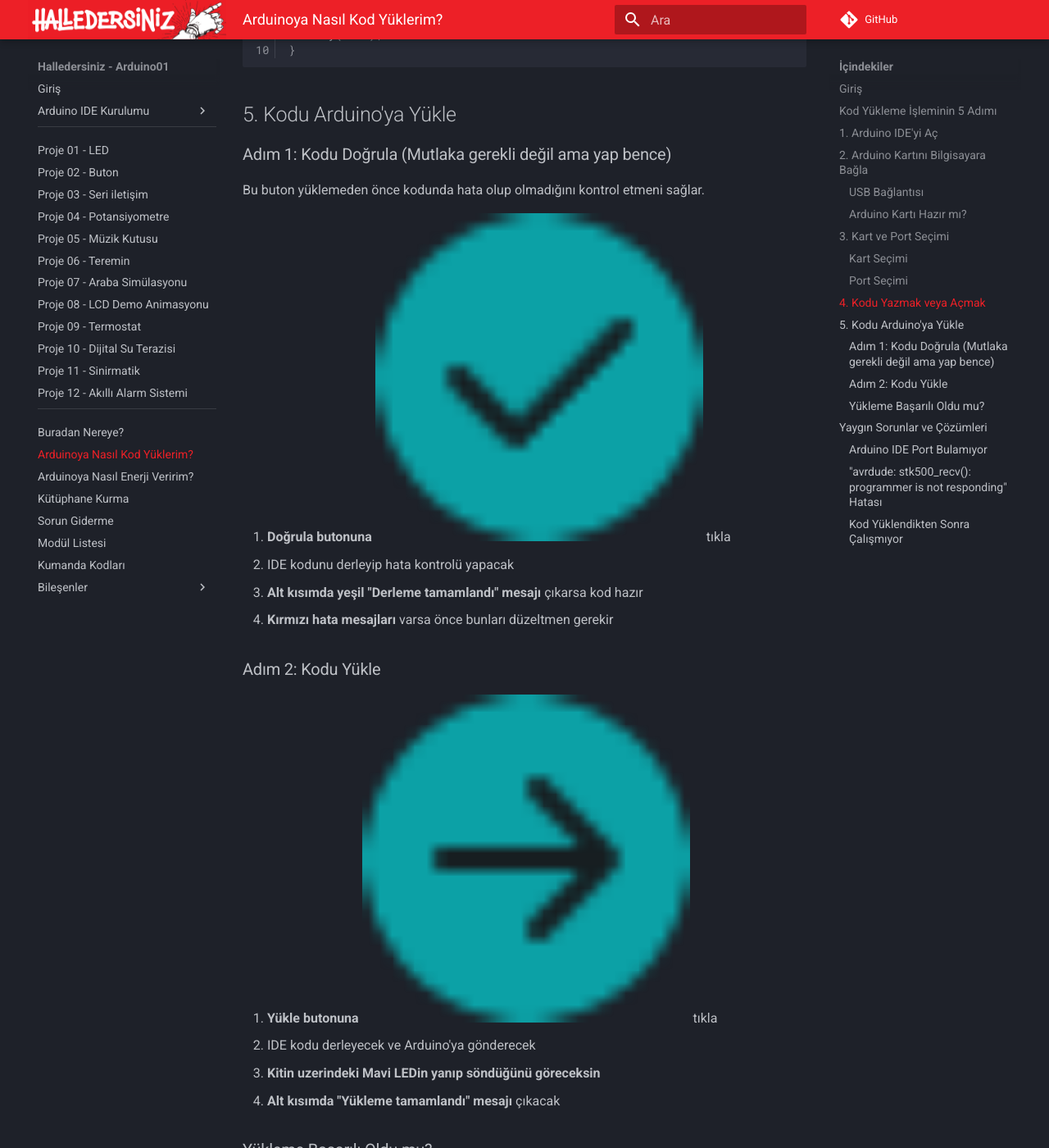
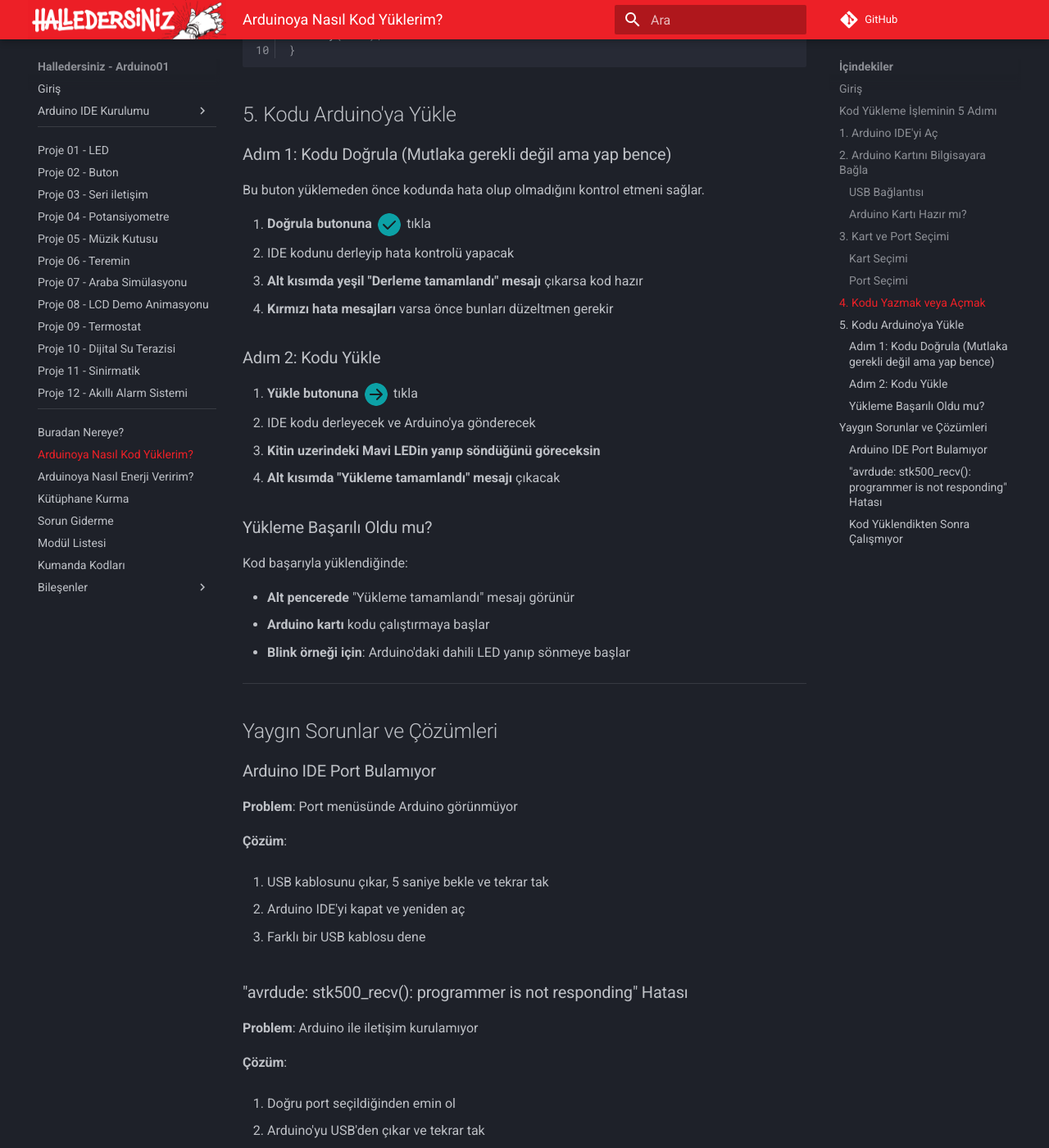
Before and after one commit to cemkod/hallederiz_arduino01_docs, an MkDocs documentation site: the page built from docs/kod-yukleme.md, in a window 1280 px wide and 1400 px high, scrolled down 3250 px. Shown: the whole window at 82% size. Built offline with MkDocs 1.6.1 and Material for MkDocs 9.7.7, drawn with Linux system fonts in a browser that asks for light colours; comment, search, counter and statistics services are not loaded.

Commit message:
Fix inline button icons being stretched by responsive image CSS
The responsive image styling was forcing all images to 400px height on
desktop, which made small inline icons (upload button, verify button,
serial button) render too large.

Changes:
- Add .inline-icon CSS class to preserve natural icon size
- Apply inline-icon class to button images in documentation
- Enable attr_list markdown extension to support CSS class syntax

🤖 Generated with [Claude Code](https://claude.com/claude-code)

Co-Authored-By: Claude <noreply@anthropic.com>

```diff
--- a/docs/kod-yukleme.md
+++ b/docs/kod-yukleme.md
@@ -139,14 +139,14 @@ void loop() {
 
 Bu buton yüklemeden önce kodunda hata olup olmadığını kontrol etmeni sağlar.
 
-1. **Doğrula butonuna** ![Verify button](../images/verify_button.png) tıkla
+1. **Doğrula butonuna** ![Verify button](../images/verify_button.png){: .inline-icon} tıkla
 2. IDE kodunu derleyip hata kontrolü yapacak
 3. **Alt kısımda yeşil "Derleme tamamlandı" mesajı** çıkarsa kod hazır
 4. **Kırmızı hata mesajları** varsa önce bunları düzeltmen gerekir
 
 ### Adım 2: Kodu Yükle
 
-1. **Yükle butonuna** ![Upload button](../images/upload_button.png) tıkla
+1. **Yükle butonuna** ![Upload button](../images/upload_button.png){: .inline-icon} tıkla
 2. IDE kodu derleyecek ve Arduino'ya gönderecek
 3. **Kitin uzerindeki Mavi LEDin  yanıp söndüğünü göreceksin**
 4. **Alt kısımda "Yükleme tamamlandı" mesajı** çıkacak
--- a/mkdocs.yml
+++ b/mkdocs.yml
@@ -54,6 +54,7 @@ extra_css:
   - assets/stylesheets/extra.css
 
 markdown_extensions:
+  - attr_list
   - footnotes
   - admonition
   - def_list
--- a/overrides/assets/stylesheets/extra.css
+++ b/overrides/assets/stylesheets/extra.css
@@ -64,6 +64,16 @@
   }
 }
 
+/* Inline icon styling - keeps buttons and small icons at natural size */
+.md-content img.inline-icon {
+  width: auto !important;
+  height: auto !important;
+  max-width: none !important;
+  display: inline;
+  vertical-align: middle;
+  margin: 0 0.2em;
+}
+
 /* SVG schematic backgrounds */
 img[src*="/images/"][src$=".svg"] {
   background-color: white;
```
Also changed, not shown: docs/03-seri-iletisim.md (+1 -1 lines), docs/snippets/yukleme.md (+1 -1 lines).
